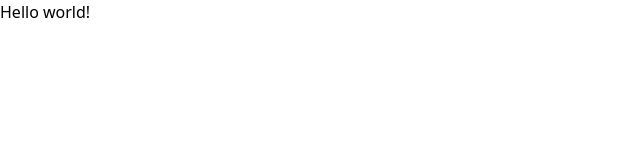
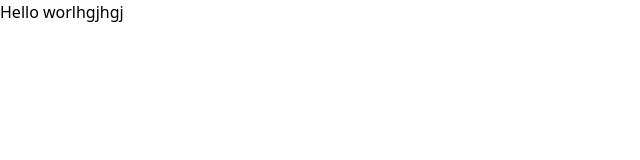
Before and after one commit to NiveditaLondhe/mern-blog, a React (Vite) app in the folder client/: page / in a window 1280 px wide. Shown: the top 160 px of the page, without its empty margins (0-640 px from the left). Built offline with nearby package versions, Linux system fonts and the light colour scheme.

Commit message:
Your commit message here

```diff
--- a/client/src/App.jsx
+++ b/client/src/App.jsx
@@ -4,7 +4,7 @@ export default function App() {
   return (
     <div>
       <h1 className="text-3xl text-red-200">
-        Hello world!
+        Hello worlhgjhgj
       </h1>
     </div>
   )
```
